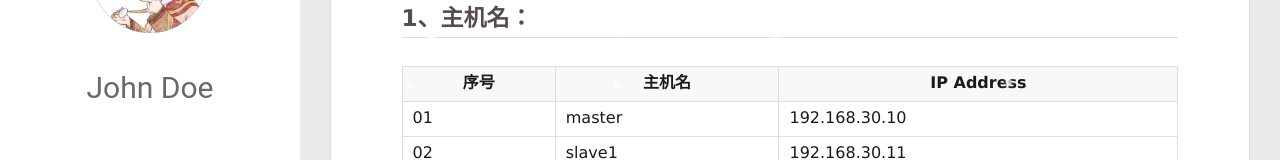
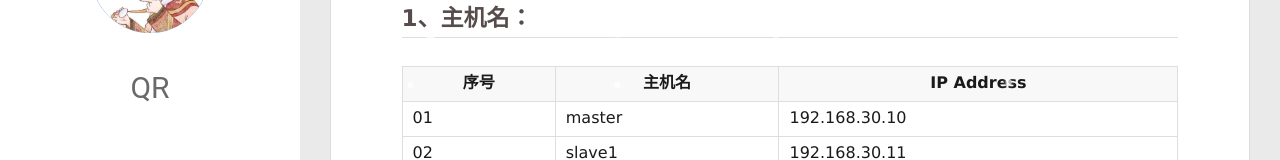
Before and after one commit to QR0419/QR0419.github.io, a plain HTML site: page 2024/06/03/Spark1/index.html in a window 1280 px wide. Shown: the part 202-362 px from the top of the page. Drawn offline with nearby package versions, Linux system fonts and the light colour scheme; some packages are replaced by stand-ins of ours; no server answers; animation ran at ten frames a second; a script that the page names is missing.

Commit message:
Site updated: 2024-06-05 08:35:02

```diff
--- a/2024/06/03/Spark1/index.html
+++ b/2024/06/03/Spark1/index.html
@@ -68,7 +68,7 @@
 <meta property="og:image" content="http://example.com/2024/06/03/Spark1/clip_image098.gif">
 <meta property="article:published_time" content="2024-06-03T04:56:35.000Z">
 <meta property="article:modified_time" content="2024-06-04T03:09:24.000Z">
-<meta property="article:author" content="John Doe">
+<meta property="article:author" content="QR">
 <meta property="article:tag" content="基础环境，JDK，Hadoop，Zookeeper">
 <meta name="twitter:card" content="summary">
 <meta name="twitter:image" content="http://example.com/2024/06/03/Spark1/clip_image002.jpg">
@@ -120,7 +120,7 @@
 			<img src="/img/head.jpg" class="js-avatar">
 		</a>
 		<hgroup>
-			<h1 class="header-author"><a href="/">John Doe</a></h1>
+			<h1 class="header-author"><a href="/">QR</a></h1>
 		</hgroup>
 
 
@@ -210,7 +210,7 @@
 				</a>
 			</div>
 			<hgroup>
-			  <h1 class="header-author js-header-author">John Doe</h1>
+			  <h1 class="header-author js-header-author">QR</h1>
 			</hgroup>
 
 
@@ -615,7 +615,7 @@
       <ul class="post-copyright">
         <li>
           <strong>本文作者：</strong>
-          John Doe
+          QR
         </li>
         <li>
           <strong>本文链接：</strong>
@@ -761,7 +761,7 @@
   <div class="outer">
     <div id="footer-info">
     	<div class="footer-left">
-    		&copy; 2024 <a href="http://example.com/" target="_blank">John Doe</a>
+    		&copy; 2024 <a href="http://example.com/" target="_blank">QR</a>
     	</div>
       	<div class="footer-right">
 
```
Also changed, not shown: 2024/06/03/Spark2/index.html (+5 -5 lines), 2024/06/03/Spark3/index.html (+5 -5 lines), 2024/06/04/hello-world/index.html (+5 -5 lines), archives/2024/06/index.html (+4 -4 lines), archives/2024/index.html (+4 -4 lines), archives/index.html (+4 -4 lines), index.html (+4 -4 lines), tags/Spark-HA-，Spark-Yarn/index.html (+4 -4 lines), tags/Spark-local-，Spark-stand-alone/index.html (+4 -4 lines), tags/基础环境，JDK，Hadoop，Zookeeper/index.html (+4 -4 lines).
